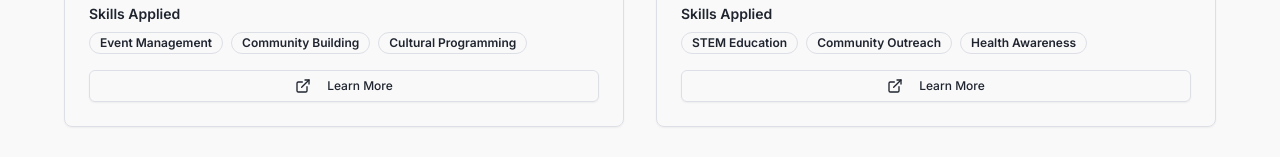
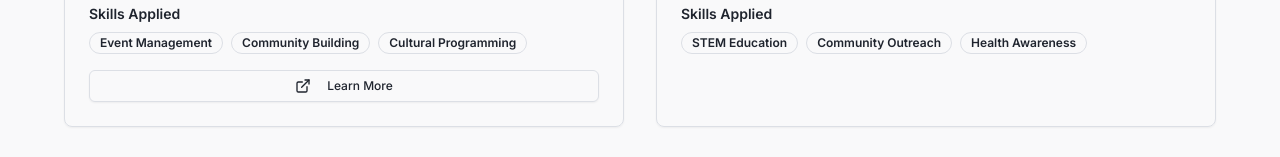
Before and after one commit to OTANK10/om-tank-nexus, a React (Vite) app: page /community in a window 1280 px wide. Shown: the part 865-1022 px from the top of the page. Built offline with nearby package versions, Linux system fonts and the light colour scheme.

Commit message:
Remove "Learn More" link from Interact Club
Removed the "Learn More" link from the Interact Club community project entry.

```diff
--- a/src/pages/Community.tsx
+++ b/src/pages/Community.tsx
@@ -172,10 +172,12 @@ const Community = () => {
                 </div>
 
                 {/* Action Button */}
-                <Button variant="outline" size="sm" className="w-full">
-                  <ExternalLink className="w-4 h-4 mr-2" />
-                  Learn More
-                </Button>
+                {project.id !== 2 && (
+                  <Button variant="outline" size="sm" className="w-full">
+                    <ExternalLink className="w-4 h-4 mr-2" />
+                    Learn More
+                  </Button>
+                )}
               </div>
             </Card>
           ))}
```
